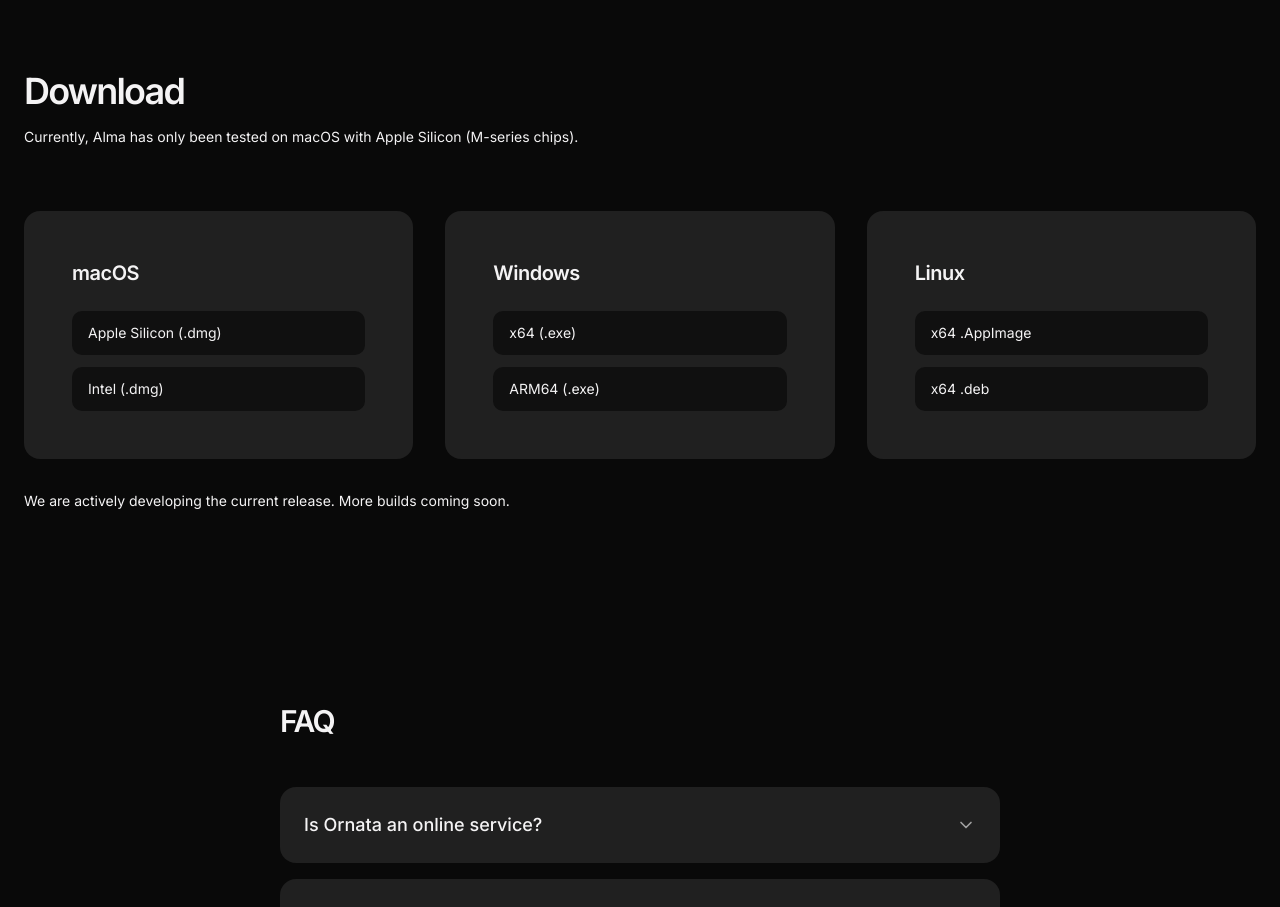
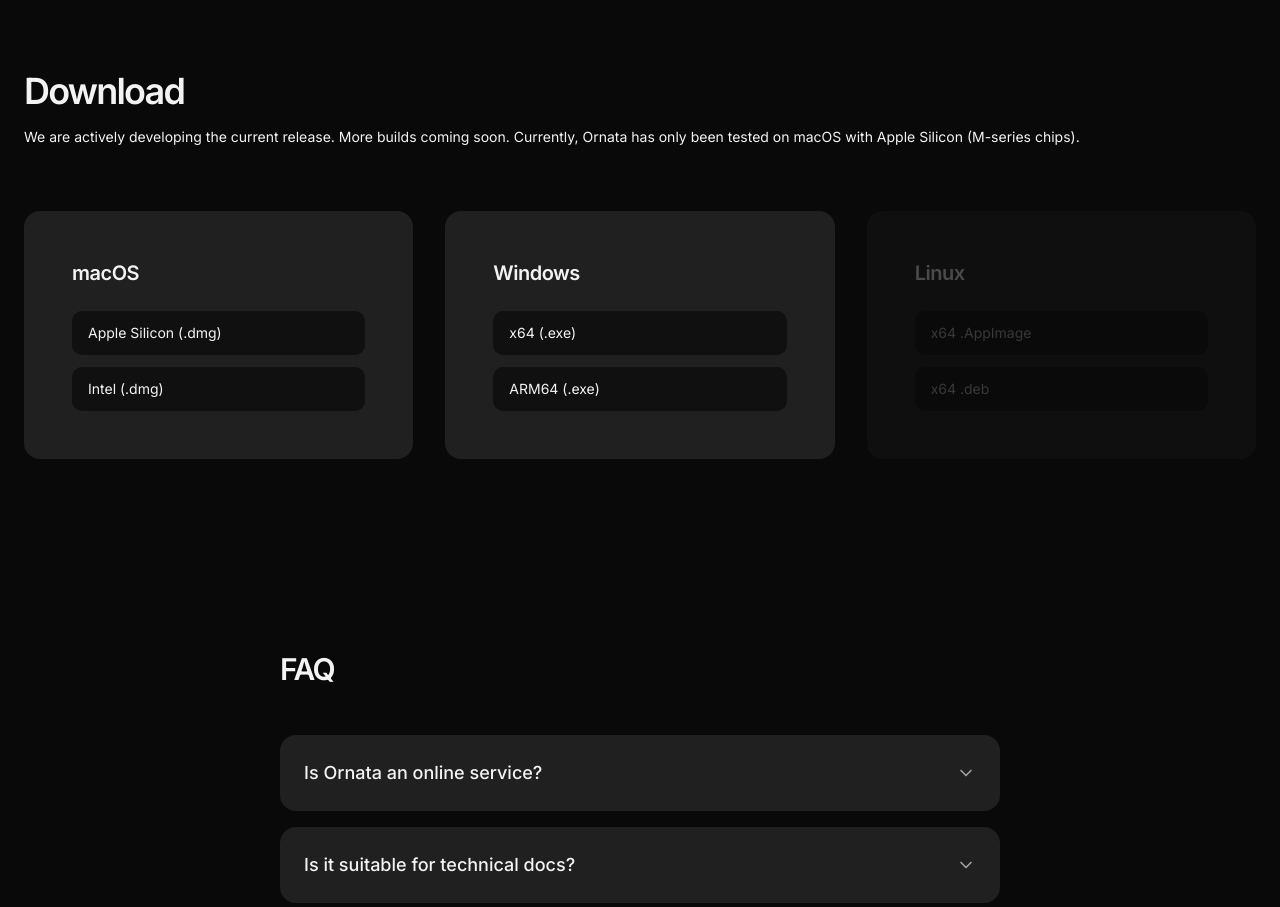
Before and after one commit to 08820048/Ornata_site, a React (Vite) app: page / in a window 1280 px wide. Shown: the part 3460-4367 px from the top of the page. Built offline with nearby package versions, Linux system fonts and the light colour scheme.

Commit message:
fix(下载页面): 移除即将发布的提示并禁用Linux下载选项
调整下载页面提示信息，将“即将发布”的提示整合到主描述中，并禁用Linux下载选项的交互。同时优化了禁用状态的样式显示。

```diff
--- a/src/App.tsx
+++ b/src/App.tsx
@@ -102,7 +102,6 @@
       arm64: 'ARM64',
       appImage: '.AppImage',
       deb: '.deb',
-      comingSoon: 'We are actively developing the current release. More builds coming soon.',
     },
     faq: {
       title: 'FAQ',
@@ -290,7 +289,7 @@
           <div className="mb-16">
             <h2 className="text-4xl font-semibold tracking-tighter mt-4">{t.download.title}</h2>
             <p className="text-sm text-[var(--text-1)] mt-4">
-              Currently, Alma has only been tested on macOS with Apple Silicon (M-series chips).
+              We are actively developing the current release. More builds coming soon. Currently, Ornata has only been tested on macOS with Apple Silicon (M-series chips).
             </p>
           </div>
 
@@ -309,30 +308,42 @@
               },
               {
                 title: t.download.linux,
+                disabled: true,
                 items: [`${t.download.x64} ${t.download.appImage}`, `${t.download.x64} ${t.download.deb}`],
               },
             ].map((col) => (
               <div
                 key={col.title}
-                className="p-10 md:p-12 rounded-2xl bg-[var(--surface-1)]/70"
+                className={`relative p-10 md:p-12 rounded-2xl bg-[var(--surface-1)]/70 ${
+                  col.disabled ? 'opacity-70' : ''
+                }`}
               >
                 <h3 className="text-xl font-semibold tracking-tight mb-6">{col.title}</h3>
                 <div className="space-y-3 text-sm">
                   {col.items.map((label, idx) => (
-                    <a
+                    <div
                       key={idx}
-                      href="#"
-                      className="block rounded-[10px] bg-[var(--surface-0)]/70 px-4 py-3 hover:bg-[var(--surface-0)] transition-colors"
+                      className={`block rounded-[10px] bg-[var(--surface-0)]/70 px-4 py-3 ${
+                        col.disabled ? 'text-[var(--text-1)]/70' : 'hover:bg-[var(--surface-0)] transition-colors'
+                      }`}
                     >
-                      {label}
-                    </a>
+                      {col.disabled ? (
+                        <span>{label}</span>
+                      ) : (
+                        <a href="#" className="block">
+                          {label}
+                        </a>
+                      )}
+                    </div>
                   ))}
                 </div>
+                {col.disabled ? (
+                  <div className="absolute inset-0 rounded-2xl bg-[var(--surface-0)]/60" />
+                ) : null}
               </div>
             ))}
           </div>
 
-          <p className="text-sm text-[var(--text-1)] mt-8">{t.download.comingSoon}</p>
         </div>
       </section>
 
```
